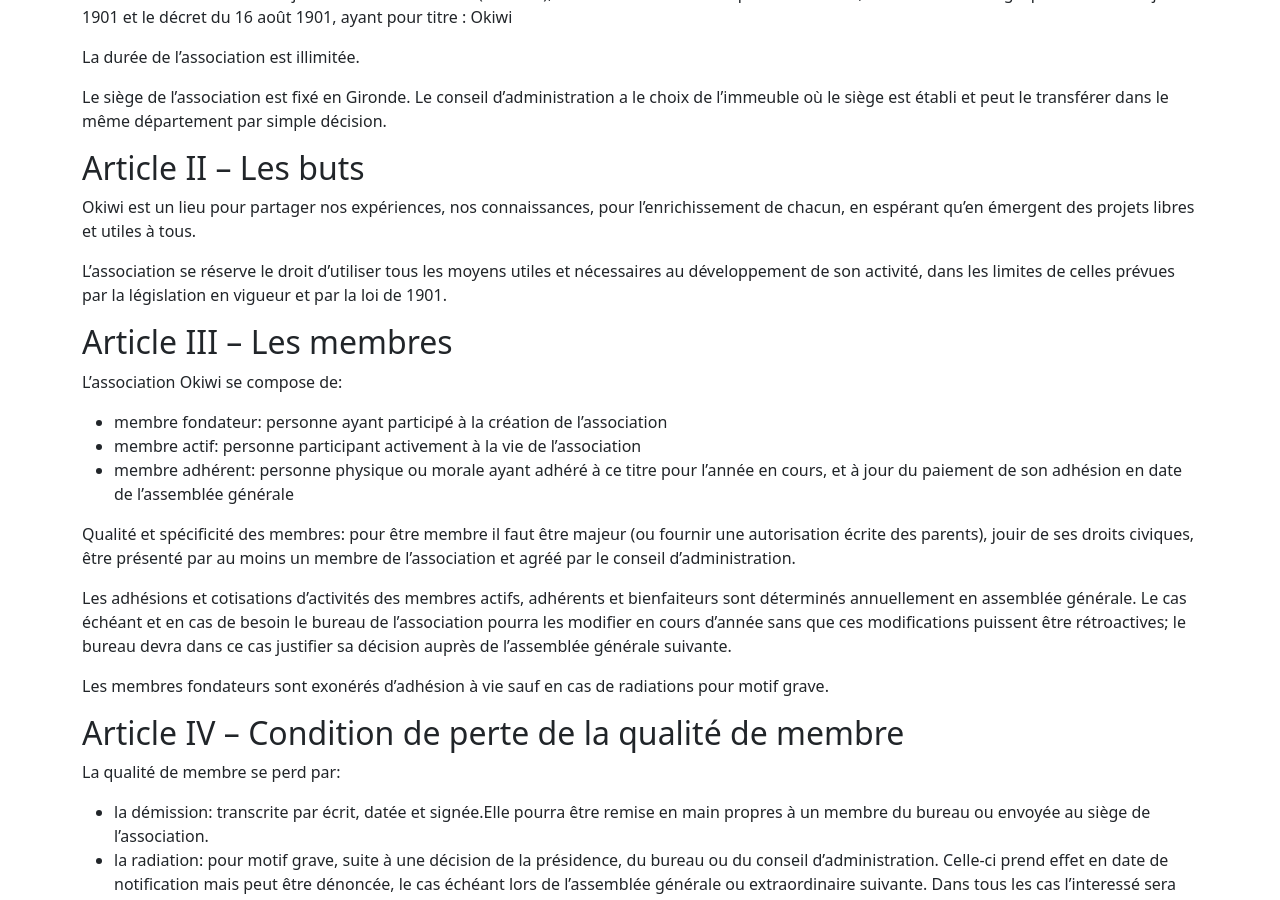
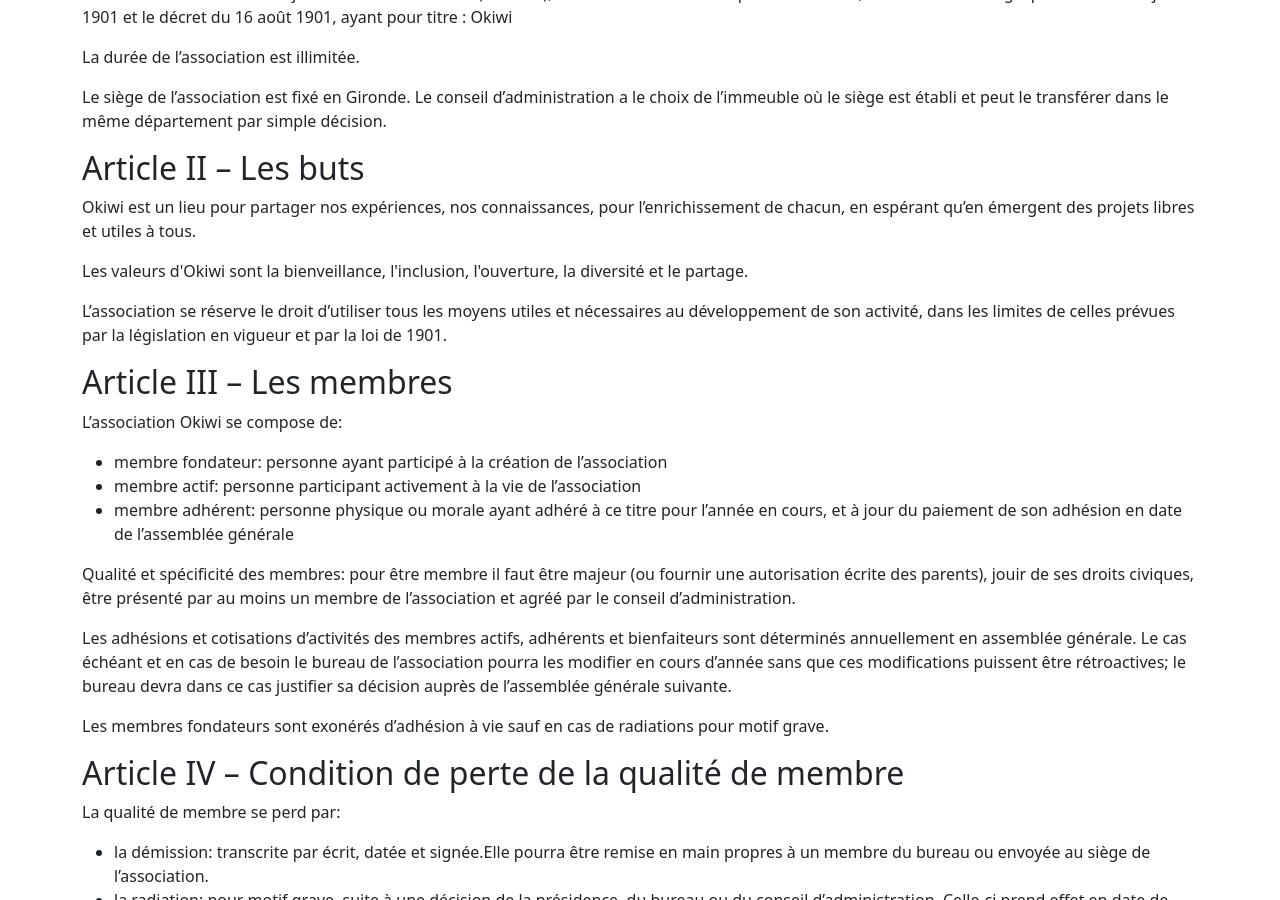
Before and after one commit to okiwi/okiwi.org, a Jekyll site: the page built from statuts/index.html, in a window 1280 px wide and 900 px high, scrolled down 363 px. Built offline with Jekyll 4.4.1, drawn with Linux system fonts in a browser that asks for light colours.

Commit message:
ajout valuers

```diff
--- a/statuts/index.html
+++ b/statuts/index.html
@@ -35,6 +35,9 @@
             <p>
                 Okiwi est un lieu pour partager nos expériences, nos connaissances, pour l’enrichissement de chacun, en
                 espérant qu’en émergent des projets libres et utiles à tous.
+            </p>
+            <p>
+                Les valeurs d'Okiwi sont la bienveillance, l'inclusion, l'ouverture, la diversité et le partage.
             </p>
             <p>
                 L’association se réserve le droit d’utiliser tous les moyens utiles et nécessaires au développement de
```
